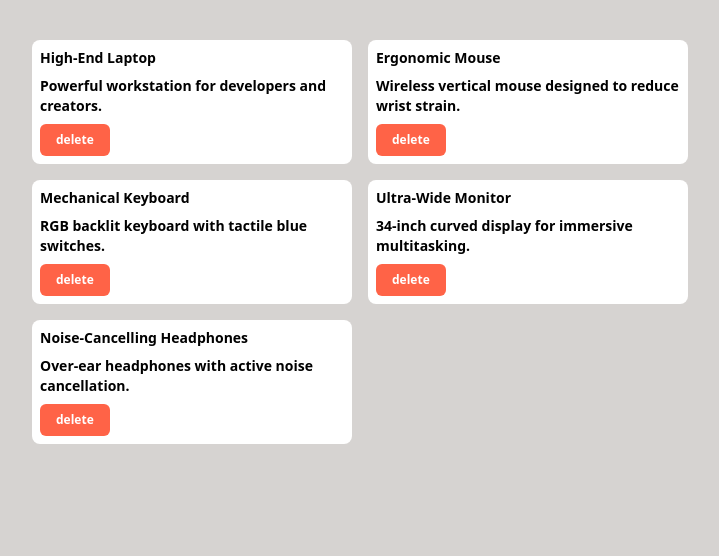
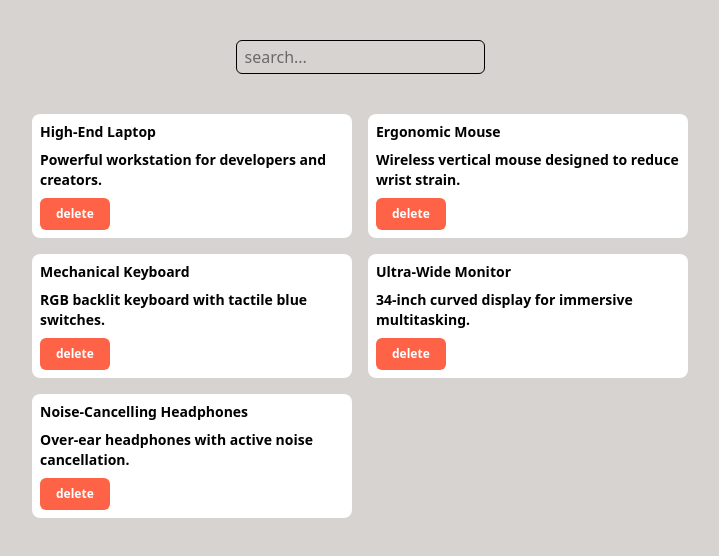
Before and after one commit to IrakliAmbroladze/react-geolab, a React (Vite) app: page / in a window 1280 px wide. Shown: the top 556 px of the page, without its empty margins (280-999 px from the left). Built offline with nearby package versions, Linux system fonts and the light colour scheme.

Commit message:
feat: create search input with ref

```diff
--- a/src/App.jsx
+++ b/src/App.jsx
@@ -1,4 +1,4 @@
-import { useEffect, useState } from "react";
+import { useRef, useState } from "react";
 import "./App.css";
 import Card from "./components/Card";
 import {
@@ -8,6 +8,7 @@ import {
 } from "./utils/products-action";
 
 function App() {
+  const myRef = useRef();
   const [products, setProducts] = useState([
     {
       id: 1,
@@ -82,7 +83,15 @@ function App() {
     }
   };
   return (
-    <div className="w-full min-h-lvh bg-stone-300">
+    <div className="w-full min-h-lvh bg-stone-300 py-10">
+      <div>
+        <input
+          type="text"
+          className="border border-black mx-auto block rounded-md px-2 py-1"
+          ref={myRef}
+          placeholder="search..."
+        />
+      </div>
       <div className="grid w-fit grid-cols-1 md:grid-cols-2 gap-4 py-10 mx-auto">
         {products.map((p) => {
           return (
```
